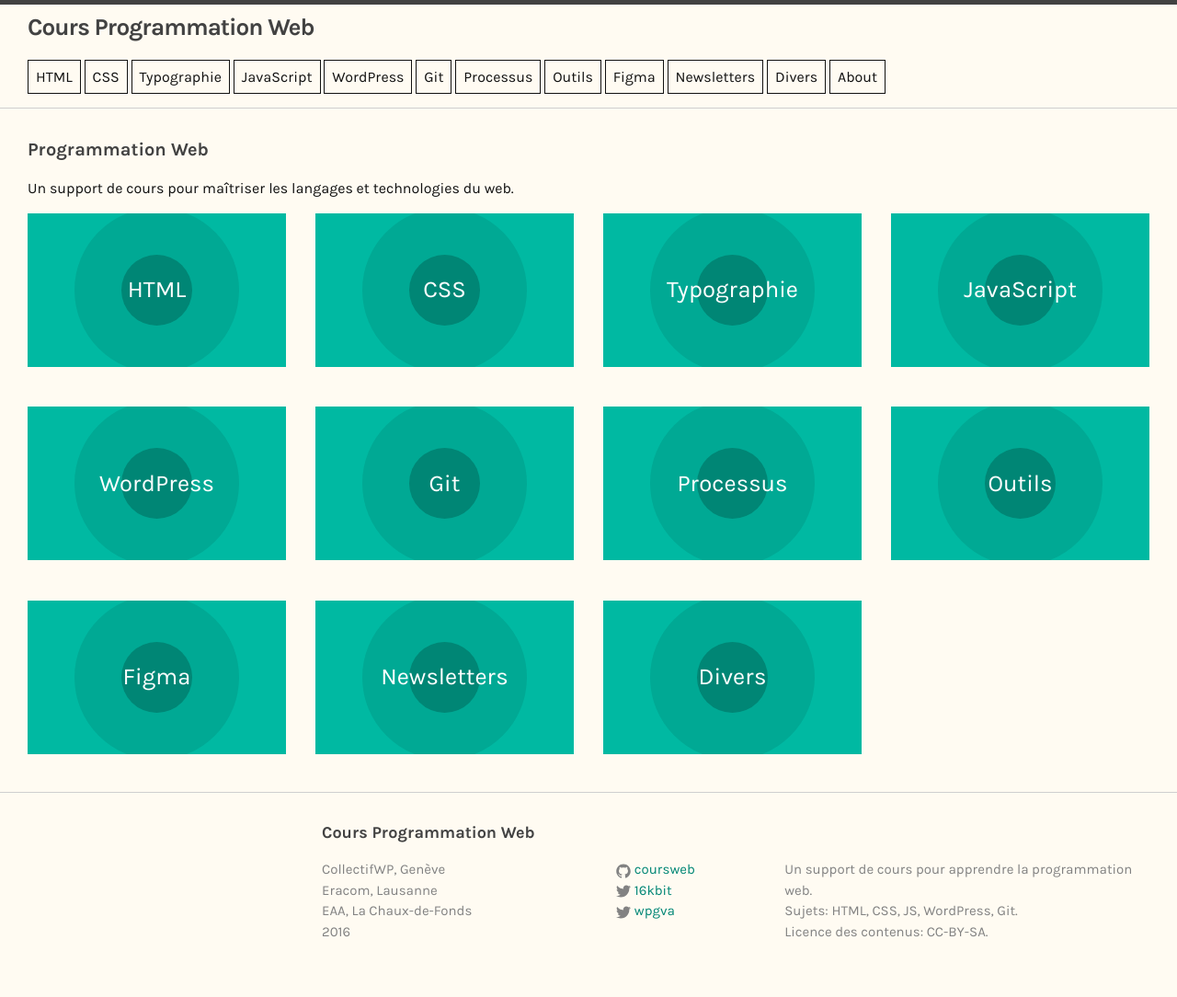
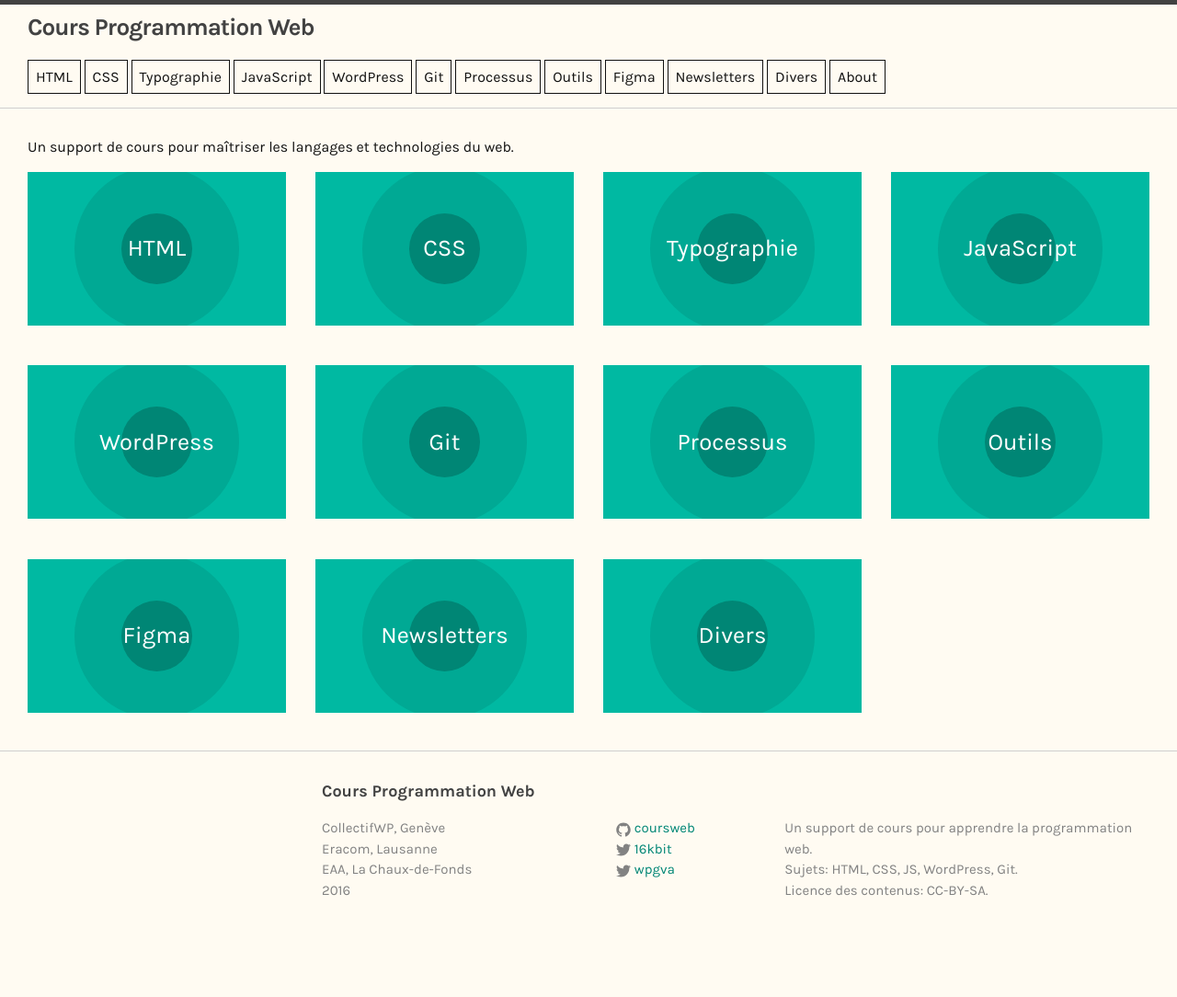
Before and after one commit to coursweb/coursweb.github.io, a Jekyll site: the page built from index.html, in a window 1280 px wide. Shown: the whole page at 92% size. Built offline with Jekyll 4.4.1, drawn with Linux system fonts in a browser that asks for light colours; some web fonts are replaced; after the commit the page ends 1039 px from its top, so only the background shows below that.

Commit message:
simplification frontpage

```diff
--- a/index.html
+++ b/index.html
@@ -3,8 +3,6 @@
 ---
 
 <div class="home">
-
-  <h1 class="page-heading">Programmation Web</h1>
 
   <p>
     Un support de cours pour maîtriser les langages et technologies du web.
```
